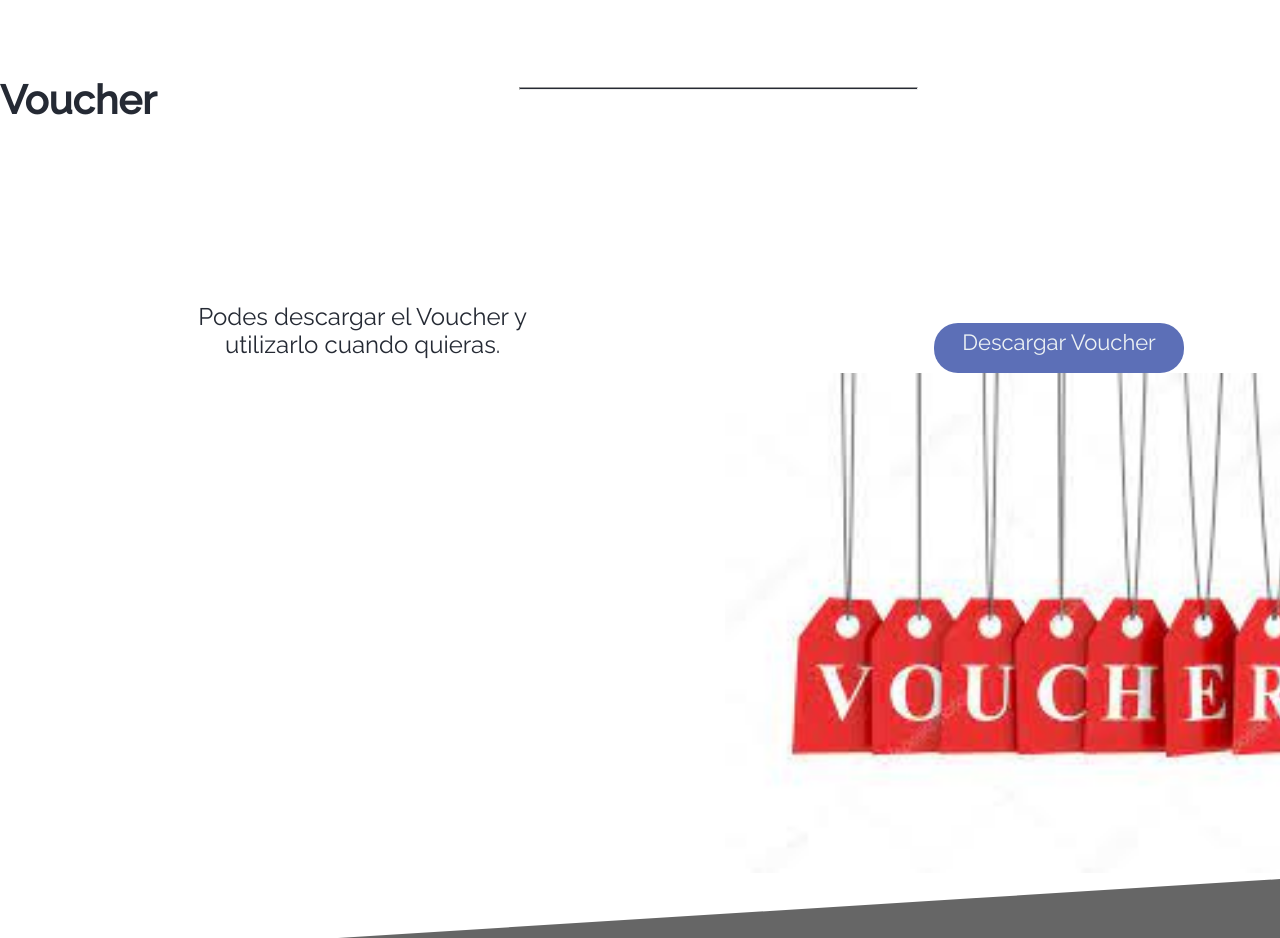
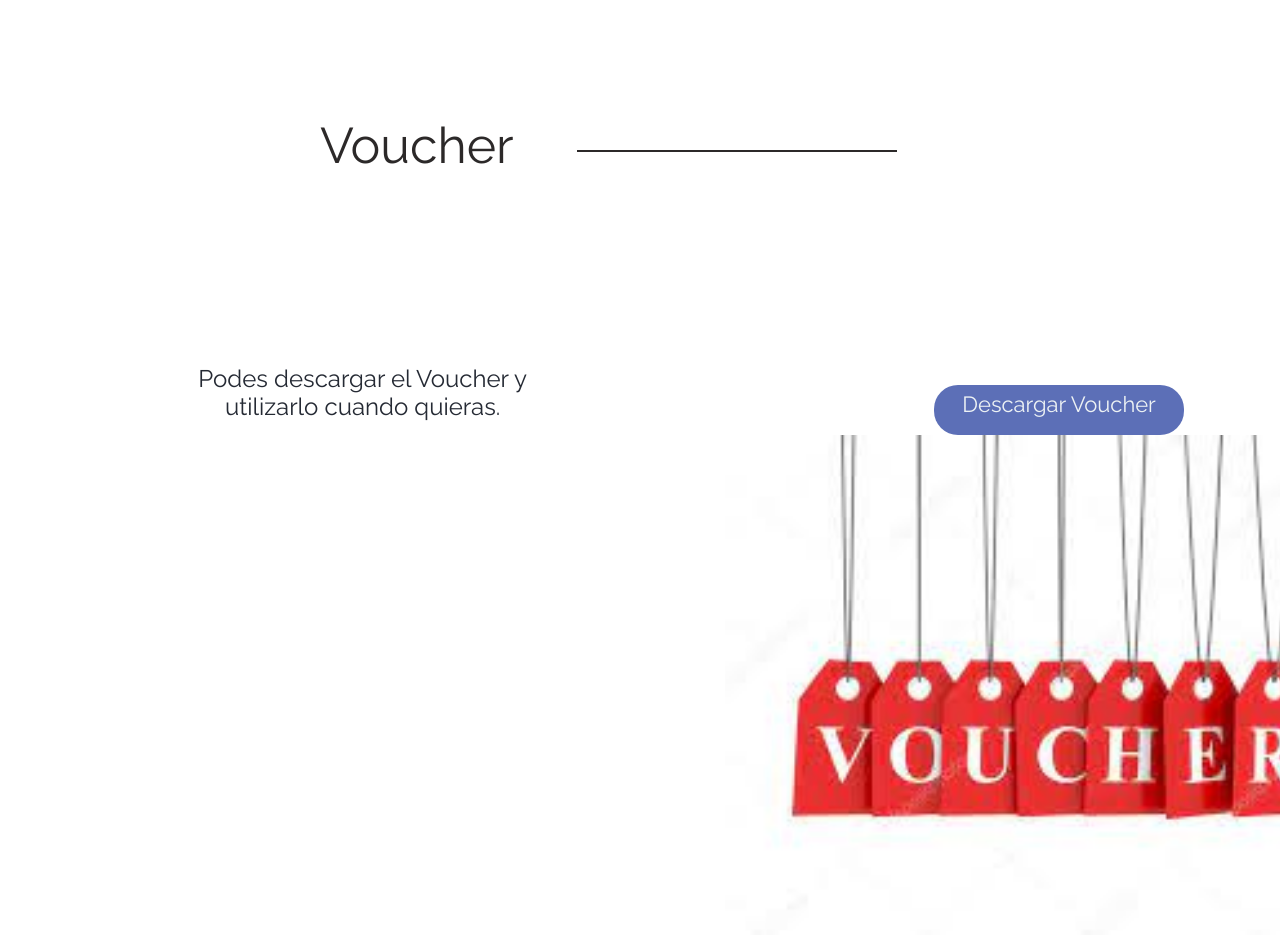
Before and after one commit to Agusalbador1977/portfolio, a plain HTML site: page index.html in a window 1280 px wide. Shown: the part 2659-3597 px from the top of the page. Drawn offline with Linux system fonts and the light colour scheme.

Commit message:
arreglo titulo voucher

```diff
--- a/estilos/estilos.css
+++ b/estilos/estilos.css
@@ -520,8 +520,35 @@ section.voucher {
 
 }
 */
+.voucher {
+   width: 100%;
+   margin-top: 120px;
+   margin-bottom: 0;
+
+}
+
+.voucher .titulo-voucher {
+   width: 50%;
+   margin: auto;
+   text-align: center;
+}
 
 .voucher .titulo-voucher h2 {
+   font-size: 50px;
+   color:rgb(44, 41, 41);
+   font-weight: normal;
+   margin-bottom: 10px;
+}
+
+.voucher .titulo-voucher hr {
+   width: 50%;
+   margin: auto;
+   height: 2px;
+   background: rgb(44, 41, 41);
+   border: none;
+}
+
+/*.voucher .titulo-voucher h2 {
    color: var(--negro);
    text-align: center;
    font-size: 40px;
@@ -532,7 +559,7 @@ section.voucher {
    height: 1px;
    background: var(--negro);
    margin: 10px auto;
-}
+}*/
 
 .voucher .box-voucher .boton-voucher img {
    height: 500px;
@@ -583,7 +610,7 @@ section.voucher {
    justify-content: space-evenly;
 }
 
-.voucher .titulo-voucher{
+ .voucher .titulo-voucher{
    display: flex;
    flex-flow: row wrap;
    justify-content: space-evenly;
--- a/index.html
+++ b/index.html
@@ -7,7 +7,7 @@
 	<title>
 		Agustina Salbador
 	</title>
-	<link rel="shortcut icon" href="portafolio.png">
+	<link rel="shortcut icon" href="imagenes/Logo.png">
 
 	<!-- Estilos -->
 	<link rel="stylesheet" href="estilos/estilos.css">
```
